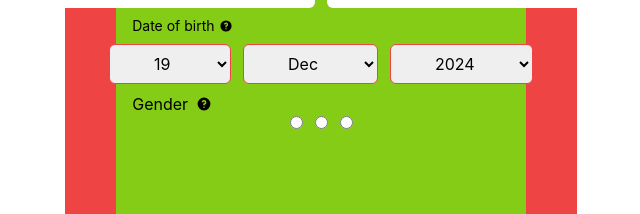
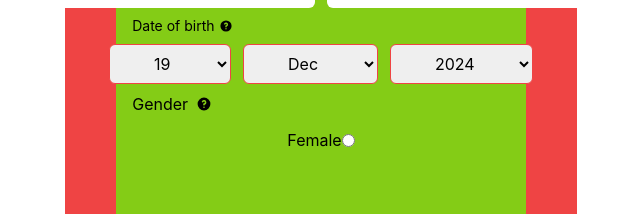
Before and after one commit to meejay18/social-media-fe, a React (Vite) app: page /auth/register in a window 1280 px wide. Shown: the part 233-447 px from the top of the page, without its empty margins (319-959 px from the left). Built offline with nearby package versions, Linux system fonts and the light colour scheme.

Commit message:
still working

```diff
--- a/src/pages/Auth/Register.tsx
+++ b/src/pages/Auth/Register.tsx
@@ -109,9 +109,10 @@
             <HiQuestionMarkCircle />
           </div>
           <div className="flex gap-3">
-            <input type="radio" />
-            <input type="radio" />
-            <input type="radio" />
+            <div className="flex justify-between items-center p-3">
+              Female
+              <input type="radio" />
+            </div>
           </div>
         </div>
       </div>
```
